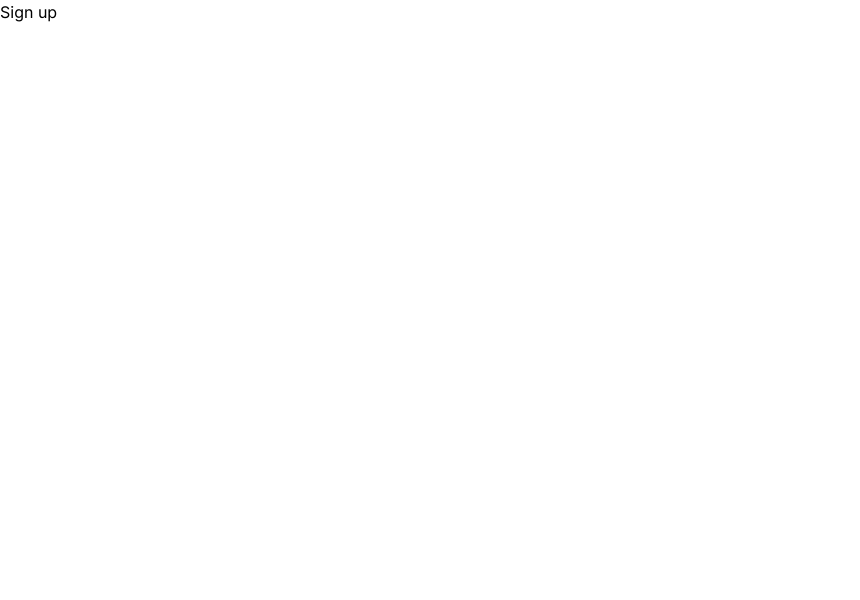
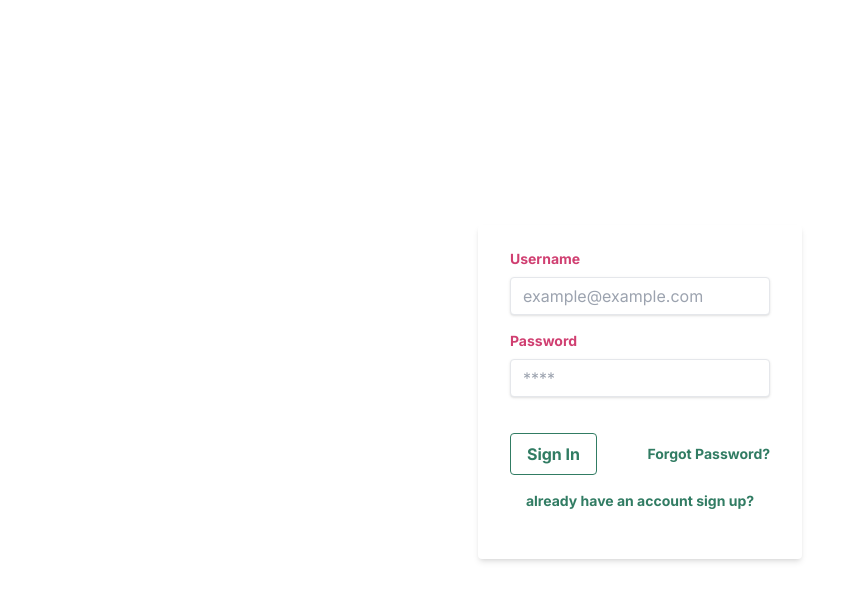
Before and after one commit to lodgingzeus/bookit, a Next.js app: page /auth/signup in a window 1280 px wide. Shown: the top 600 px of the page, without its empty margins (0-860 px from the left). Built offline with nearby package versions, Linux system fonts and the light colour scheme.

Commit message:
sign in page

```diff
--- a/src/app/auth/signup/page.tsx
+++ b/src/app/auth/signup/page.tsx
@@ -1,8 +1,34 @@
 const SignUp = () => {
     return (
-        <>
-            <h1>Sign up</h1>
-        </>
+        <div className="flex container items-center justify-center h-screen w-screen absolute top-1/2 left-1/2 transform -translate-x-1/2 -translate-y-1/2">
+  <form className="bg-white shadow-md rounded px-8 pt-6 pb-8 mb-4">
+    <div className="mb-4">
+      <label className="block text-[#D03F71] text-sm font-bold mb-2" htmlFor="username">
+        Username
+      </label>
+      <input className="shadow appearance-none border rounded w-full py-2 px-3 text-gray-700 leading-tight focus:outline-none focus:shadow-outline" id="username" type="text" placeholder="example@example.com" />
+    </div>
+    <div className="mb-6">
+      <label className="block text-[#D03F71] text-sm font-bold mb-2" htmlFor="password">
+        Password
+      </label>
+      <input className="shadow appearance-none border rounded w-full py-2 px-3 text-gray-700 mb-3 leading-tight focus:outline-none focus:shadow-outline" id="password" type="password" placeholder="****" />
+    </div>
+    <div className="flex items-center justify-between">
+      <button className="border border-[#317C63] hover:bg-[#D03F71] text-[#317C63] hover:text-white font-bold py-2 px-4 rounded focus:outline-none focus:shadow-outline" type="button">
+        Sign In
+      </button>
+      <a className="inline-block align-baseline font-bold text-sm text-[#317C63] hover:text-green-600" href="#">
+        Forgot Password?
+      </a>
+    </div>
+    <div>
+        <p className="p-4 inline-block align-baseline font-bold text-sm text-[#317C63] hover:text-green-600 cursor-pointer">
+            already have an account sign up?
+        </p>
+    </div>
+  </form>
+</div>
     )
 }
 
--- a/src/components/Header/Header.tsx
+++ b/src/components/Header/Header.tsx
@@ -5,7 +5,7 @@ const Header = () => {
       <>
           <header className="flex justify-between border p-4 bg-[#fdfbfb]">
               <div>logo</div>
-              <Link href="/auth/signup" className="bg-transparent hover:bg-blue-500 text-blue-700 font-semibold hover:text-white py-2 px-4 border border-blue-500 hover:border-transparent rounded">Login</Link>
+              <Link href="/auth/signup" className="bg-transparent hover:bg-[#D03F71] text-[#317C63] font-semibold hover:text-white py-2 px-4 border border-[#317C63] hover:border-transparent rounded">Login</Link>
           </header>
       </>
     )
```
